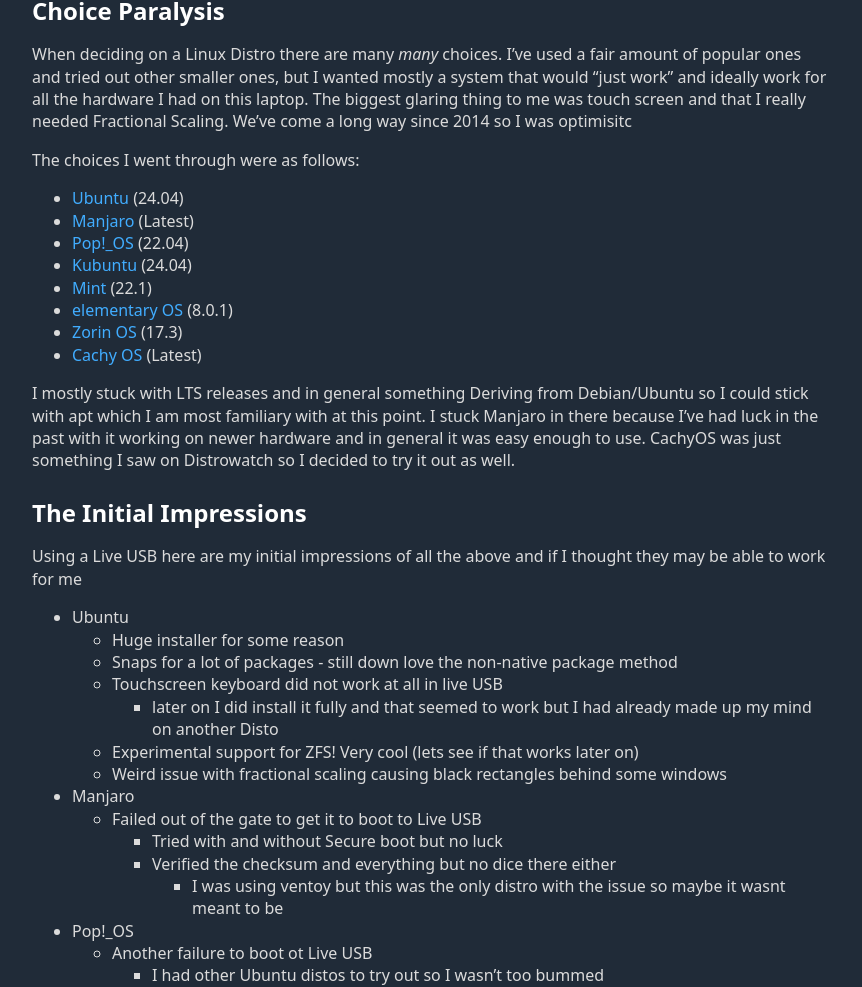
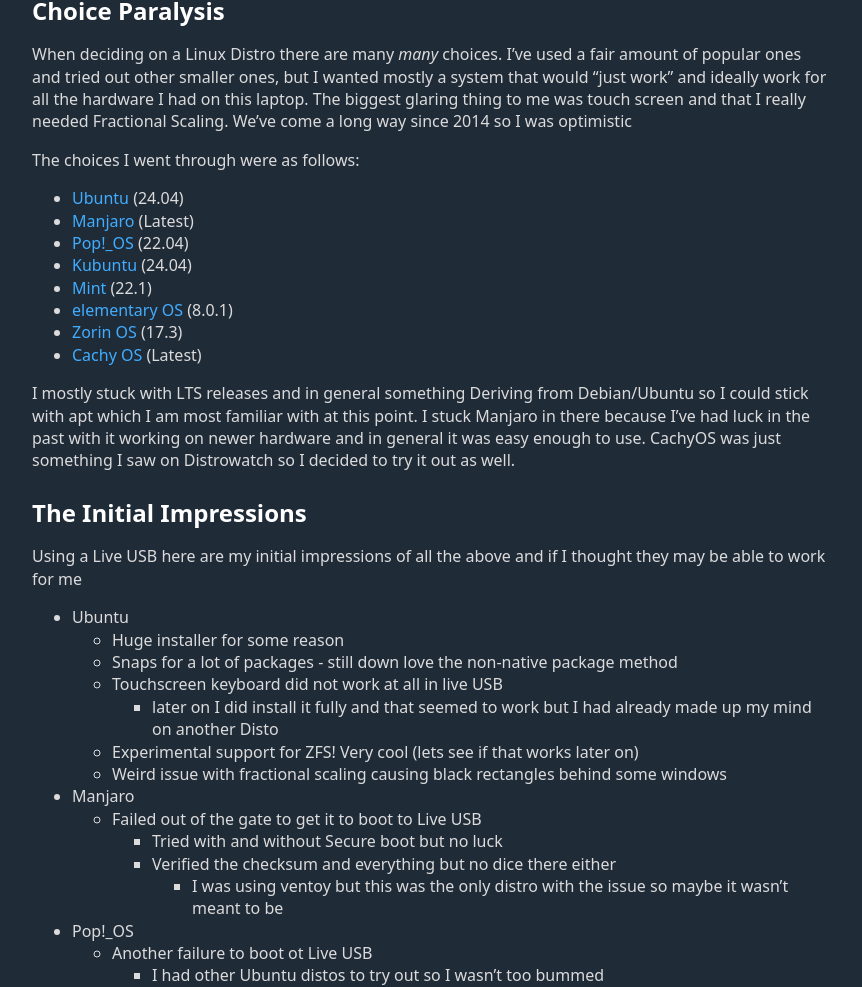
Before and after one commit to brice-v/brice-v.github.io, a Jekyll site: the page built from posts/2025-04-14-setting-up-a-linux-laptop-in-2025.md, in a window 1280 px wide and 1400 px high, scrolled down 1054 px. Shown: the part 217-1204 px from the top of the window, without its empty margins (208-1070 px from the left). Built offline with Jekyll 4.4.1, drawn with Linux system fonts in a browser that asks for light colours; our own code applies the rules of GitHub Pages for plain Markdown files; some of the changed text lies outside the part shown.

Commit message:
New Post

```diff
--- a/posts/2025-04-14-setting-up-a-linux-laptop-in-2025.md
+++ b/posts/2025-04-14-setting-up-a-linux-laptop-in-2025.md
@@ -20,7 +20,7 @@
 
 ## Choice Paralysis
 
-When deciding on a Linux Distro there are many _many_ choices. I've used a fair amount of popular ones and tried out other smaller ones, but I wanted mostly a system that would "just work" and ideally work for all the hardware I had on this laptop. The biggest glaring thing to me was touch screen and that I really needed Fractional Scaling. We've come a long way since 2014 so I was optimisitc
+When deciding on a Linux Distro there are many _many_ choices. I've used a fair amount of popular ones and tried out other smaller ones, but I wanted mostly a system that would "just work" and ideally work for all the hardware I had on this laptop. The biggest glaring thing to me was touch screen and that I really needed Fractional Scaling. We've come a long way since 2014 so I was optimistic
 
 The choices I went through were as follows:
 * [Ubuntu](https://ubuntu.com/) (24.04)
@@ -32,7 +32,7 @@
 * [Zorin OS](https://zorin.com/os/)  (17.3)
 * [Cachy OS](https://cachyos.org/) (Latest)
 
-I mostly stuck with LTS releases and in general something Deriving from Debian/Ubuntu so I could stick with apt which I am most familiary with at this point. I stuck Manjaro in there because I've had luck in the past with it working on newer hardware and in general it was easy enough to use. CachyOS was just something I saw on Distrowatch so I decided to try it out as well.
+I mostly stuck with LTS releases and in general something Deriving from Debian/Ubuntu so I could stick with apt which I am most familiar with at this point. I stuck Manjaro in there because I've had luck in the past with it working on newer hardware and in general it was easy enough to use. CachyOS was just something I saw on Distrowatch so I decided to try it out as well.
 
 ## The Initial Impressions
 
@@ -49,7 +49,7 @@
 	* Failed out of the gate to get it to boot to Live USB
 		* Tried with and without Secure boot but no luck
 		* Verified the checksum and everything but no dice there either
-			* I was using ventoy but this was the only distro with the issue so maybe it wasnt meant to be
+			* I was using ventoy but this was the only distro with the issue so maybe it wasn't meant to be
 * Pop!\_OS
 	* Another failure to boot ot Live USB
 		* I had other Ubuntu distos to try out so I wasn't too bummed
```
Also changed, not shown: other parts of posts/2025-04-14-setting-up-a-linux-laptop-in-2025.md (+5 -5 lines), posts/2025-04-28-setting-up-a-minecraft-server.md (added, +50 -0 lines).
